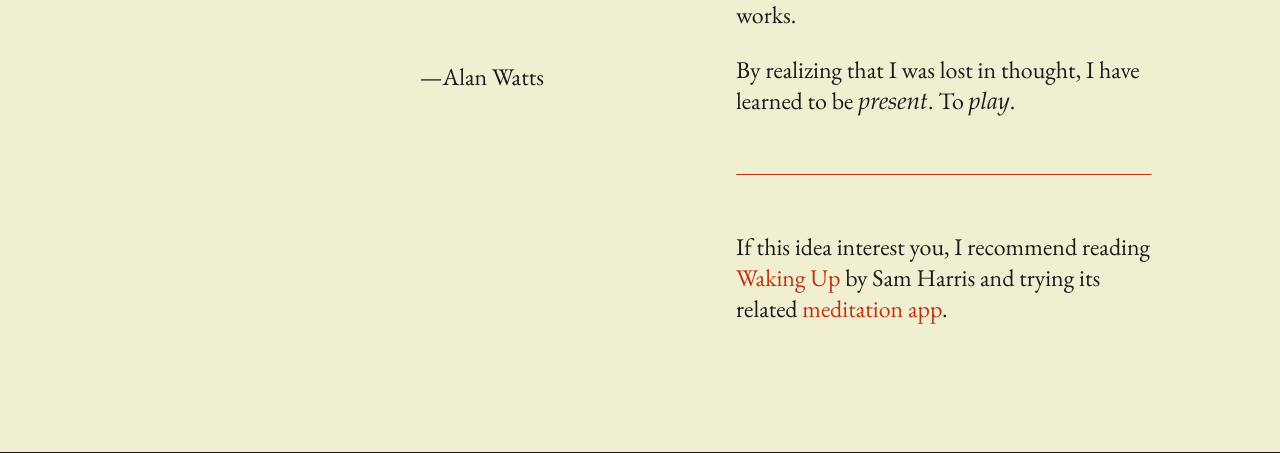
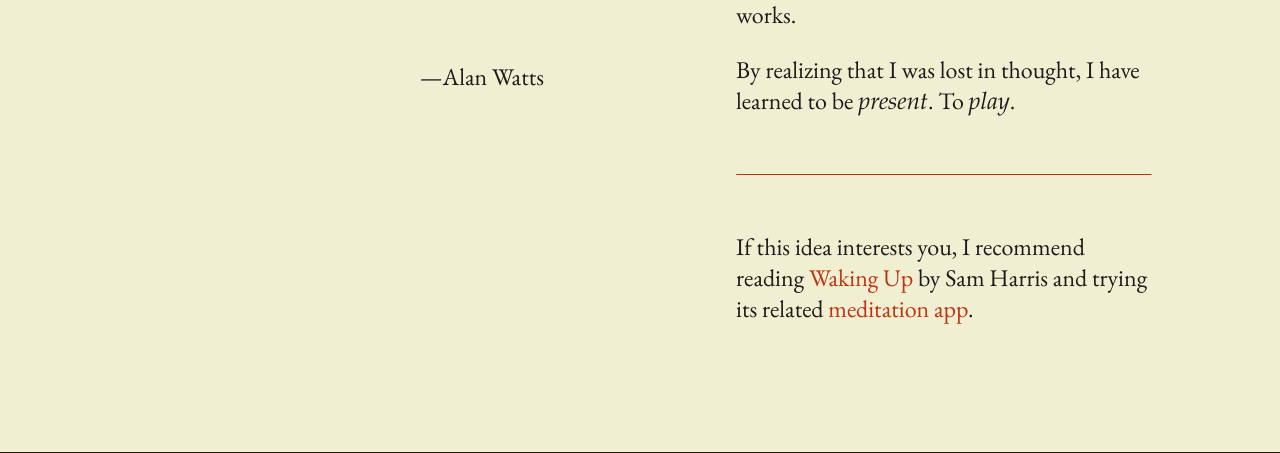
Before and after one commit to kvikshaug/kvikshaug.no, a Flask app: page / in a window 1280 px wide. Shown: the part 1504-1957 px from the top of the page. Run offline with Flask 2, Linux system fonts and the light colour scheme; style sheets or scripts are compiled from the project's sources; some libraries are stand-ins or nearby versions; some web fonts are replaced.

Commit message:
Fix typo

```diff
--- a/templates/layout.html
+++ b/templates/layout.html
@@ -66,7 +66,7 @@
         <p>The mind is all you have, and analogous to muscles, it can (and should) be trained. Through the practice of meditation you can discover the unintuitive facts about how it works.</p>
         <p>By realizing that I was lost in thought, I have learned to be <em>present</em>. To <em>play</em>.</p>
         <hr>
-        <p>If this idea interest you, I recommend reading <a href="https://www.samharris.org/books/waking-up">Waking Up</a> by Sam Harris and trying its related <a href="https://www.wakingup.com/">meditation app</a>.</p>
+        <p>If this idea interests you, I recommend reading <a href="https://www.samharris.org/books/waking-up">Waking Up</a> by Sam Harris and trying its related <a href="https://www.wakingup.com/">meditation app</a>.</p>
       </div>
     </article>
 
```
